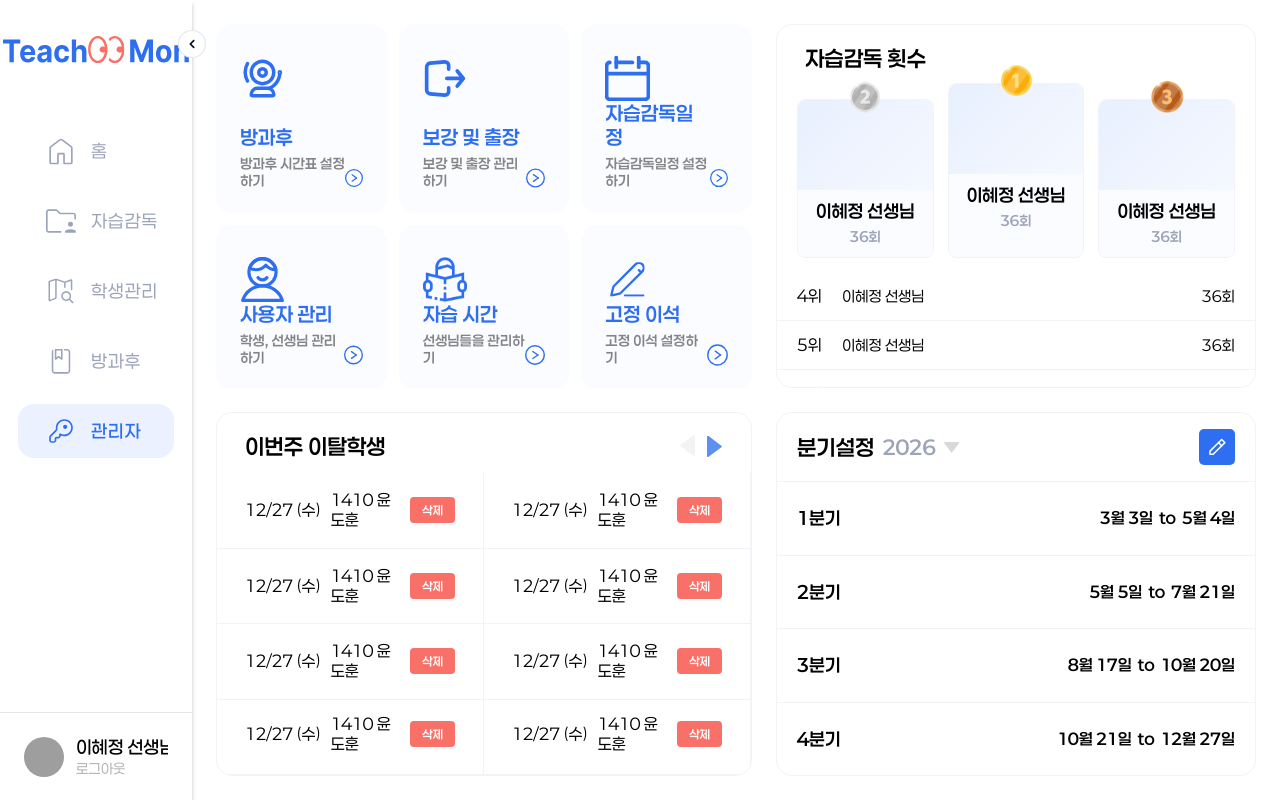
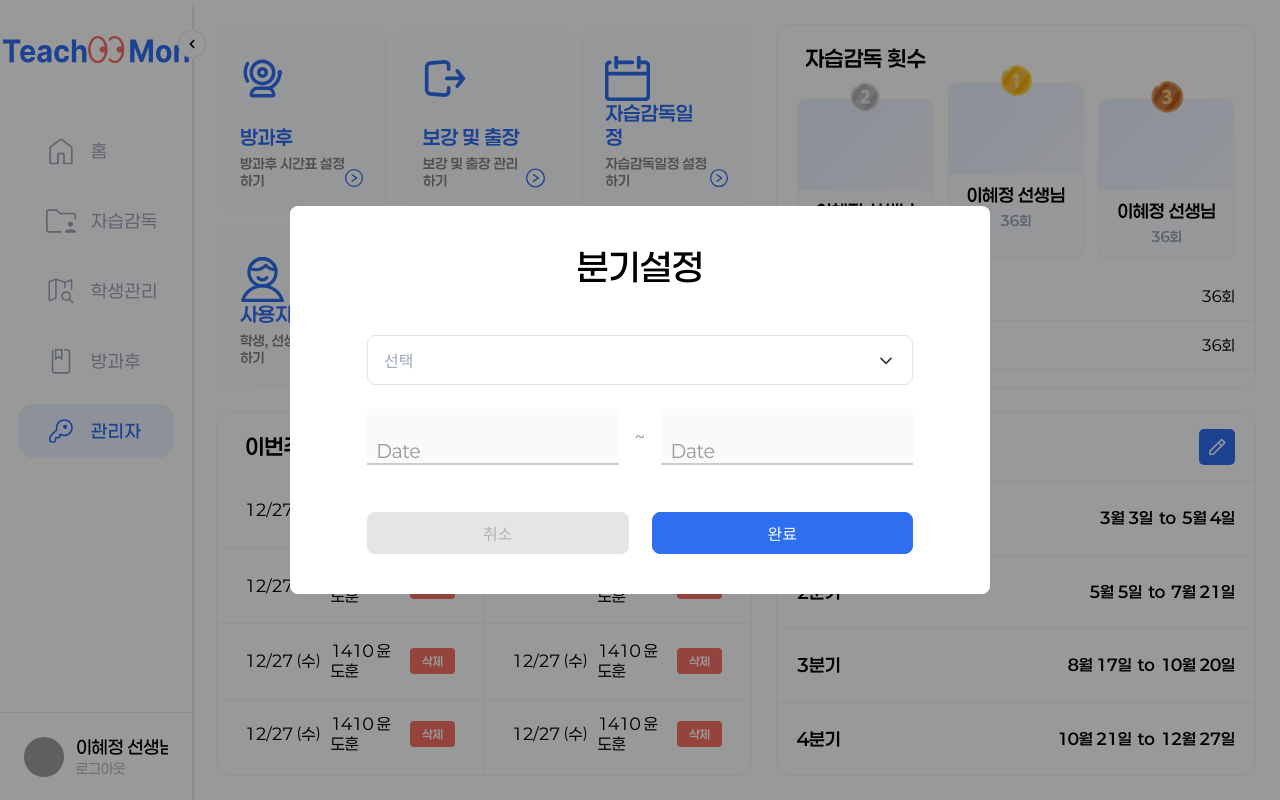
Before and after one commit to Teachers-Teachmon/Teachmon-Client-V2, a React (Vite) app: page /admin in a window 1280 px wide. Both pictures are taken after a click on the button 1217 px from the left and 447 px from the top of the page. Built offline with nearby package versions, Linux system fonts and the light colour scheme; grey boxes are pictures that could not be loaded.

Commit message:
feat/TC-17 :: 모달추가

```diff
--- /dev/null
+++ b/src/containers/admin/main/quarter-settings-modal/index.tsx
@@ -0,0 +1,93 @@
+import * as S from './style';
+import Dropdown from '@/components/ui/input/dropdown';
+import DateInput from '@/components/ui/input/date';
+import Button from '@/components/ui/button';
+import { useState } from 'react';
+
+interface QuarterSettingsModalProps {
+    isOpen: boolean;
+    onClose: () => void;
+    onConfirm: (quarter: string, startDate: string, endDate: string) => void;
+}
+
+const QUARTER_OPTIONS = ['1분기', '2분기', '3분기', '4분기'];
+
+export default function QuarterSettingsModal({
+    isOpen,
+    onClose,
+    onConfirm,
+}: QuarterSettingsModalProps) {
+    const [selectedQuarter, setSelectedQuarter] = useState<string>('');
+    const [startDate, setStartDate] = useState<string>('');
+    const [endDate, setEndDate] = useState<string>('');
+
+    if (!isOpen) return null;
+
+    const handleConfirm = () => {
+        if (selectedQuarter && startDate && endDate) {
+            onConfirm(selectedQuarter, startDate, endDate);
+            handleClose();
+        }
+    };
+
+    const handleClose = () => {
+        setSelectedQuarter('');
+        setStartDate('');
+        setEndDate('');
+        onClose();
+    };
+
+    const handleOverlayClick = (e: React.MouseEvent) => {
+        if (e.target === e.currentTarget) {
+            handleClose();
+        }
+    };
+
+    return (
+        <S.Overlay onClick={handleOverlayClick}>
+            <S.ModalContainer onClick={(e) => e.stopPropagation()}>
+                <S.Title>분기설정</S.Title>
+
+                <S.FormSection>
+                    <Dropdown
+                        placeholder="선택"
+                        items={QUARTER_OPTIONS}
+                        value={selectedQuarter}
+                        onChange={(value) => setSelectedQuarter(value)}
+                        customWidth="100%"
+                        customHeight="50px"
+                    />
+
+                    <S.DateRow>
+                        <DateInput
+                            label="Date"
+                            value={startDate}
+                            onChange={setStartDate}
+                        />
+                        <S.DateSeparator>~</S.DateSeparator>
+                        <DateInput
+                            label="Date"
+                            value={endDate}
+                            onChange={setEndDate}
+                        />
+                    </S.DateRow>
+                </S.FormSection>
+
+                <S.ButtonRow>
+                    <Button
+                        width='100%'
+                        text="취소"
+                        variant="cancel"
+                        onClick={handleClose}
+                    />
+                    <Button
+                        width='100%'
+                        text="완료"
+                        variant="confirm"
+                        onClick={handleConfirm}
+                    />
+                </S.ButtonRow>
+            </S.ModalContainer>
+        </S.Overlay>
+    );
+}
--- /dev/null
+++ b/src/containers/admin/main/quarter-settings-modal/style.ts
@@ -0,0 +1,62 @@
+import styled from '@emotion/styled';
+
+export const Overlay = styled.div`
+  position: fixed;
+  top: 0;
+  left: 0;
+  right: 0;
+  bottom: 0;
+  background-color: rgba(0, 0, 0, 0.4);
+  display: flex;
+  align-items: center;
+  justify-content: center;
+  z-index: 1000;
+`;
+
+export const ModalContainer = styled.div`
+  width: 700px;
+  background: #ffffff;
+  border-radius: 8px;
+  padding: 40px 77px;
+  display: flex;
+  flex-direction: column;
+  align-items: center;
+  gap: 47px;
+`;
+
+export const Title = styled.h2`
+  font-family: 'Paperlogy', sans-serif;
+  font-weight: 500;
+  font-size: 36px;
+  line-height: normal;
+  color: #000000;
+  text-align: center;
+  margin: 0;
+`;
+
+export const FormSection = styled.div`
+  width: 100%;
+  display: flex;
+  flex-direction: column;
+  gap: 24px;
+`;
+
+export const DateRow = styled.div`
+  display: flex;
+  align-items: center;
+  gap: 16px;
+  width: 100%;
+`;
+
+export const DateSeparator = styled.span`
+  font-family: 'Paperlogy', sans-serif;
+  font-weight: 500;
+  font-size: 16px;
+  color: #999999;
+`;
+
+export const ButtonRow = styled.div`
+  display: flex;
+  gap: 23px;
+  width: 100%;
+`;
--- a/src/containers/admin/main/quarter-settings/index.tsx
+++ b/src/containers/admin/main/quarter-settings/index.tsx
@@ -1,4 +1,6 @@
+import { useState } from 'react';
 import * as S from './style';
+import QuarterSettingsModal from '../quarter-settings-modal';
 
 export interface QuarterSettingItem {
   quarter: number;
@@ -11,7 +13,23 @@ interface QuarterSettingsProps {
 }
 
 export default function QuarterSettings({ quarters }: QuarterSettingsProps) {
+  const [isModalOpen, setIsModalOpen] = useState(false);
+
+  const handleEditClick = () => {
+    setIsModalOpen(true);
+  };
+
+  const handleModalClose = () => {
+    setIsModalOpen(false);
+  };
+
+  const handleConfirm = (quarter: string, startDate: string, endDate: string) => {
+    console.log('분기 설정:', { quarter, startDate, endDate });
+    // TODO: 실제 저장 로직 추가
+  };
+
   return (
+    <>
       <S.QuarterSection>
         <S.QuarterHeader>
           <S.QuarterTitleGroup>
@@ -21,7 +39,7 @@ export default function QuarterSettings({ quarters }: QuarterSettingsProps) {
               <img src="/icons/admin/leftArrowGray.svg" alt="dropdown" style={{ transform: 'rotate(-90deg)', marginLeft: '8px' }} />
             </S.YearSelector>
           </S.QuarterTitleGroup>
-        <S.EditButton>
+          <S.EditButton onClick={handleEditClick}>
             <img src="/icons/admin/rewrite.svg" alt="edit" />
           </S.EditButton>
         </S.QuarterHeader>
@@ -38,5 +56,12 @@ export default function QuarterSettings({ quarters }: QuarterSettingsProps) {
           ))}
         </S.QuarterList>
       </S.QuarterSection>
+
+      <QuarterSettingsModal
+        isOpen={isModalOpen}
+        onClose={handleModalClose}
+        onConfirm={handleConfirm}
+      />
+    </>
   );
 }
```
Lines whose indentation alone changed are shown as unchanged.
